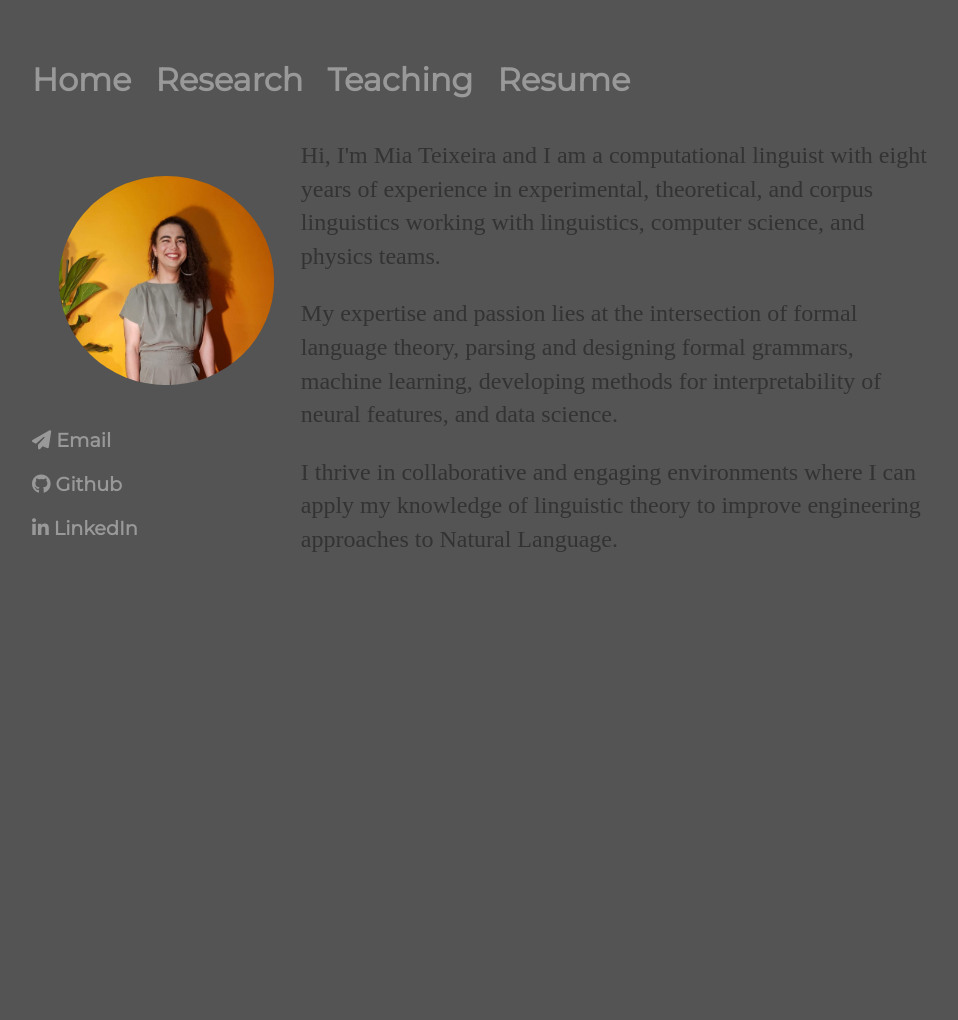
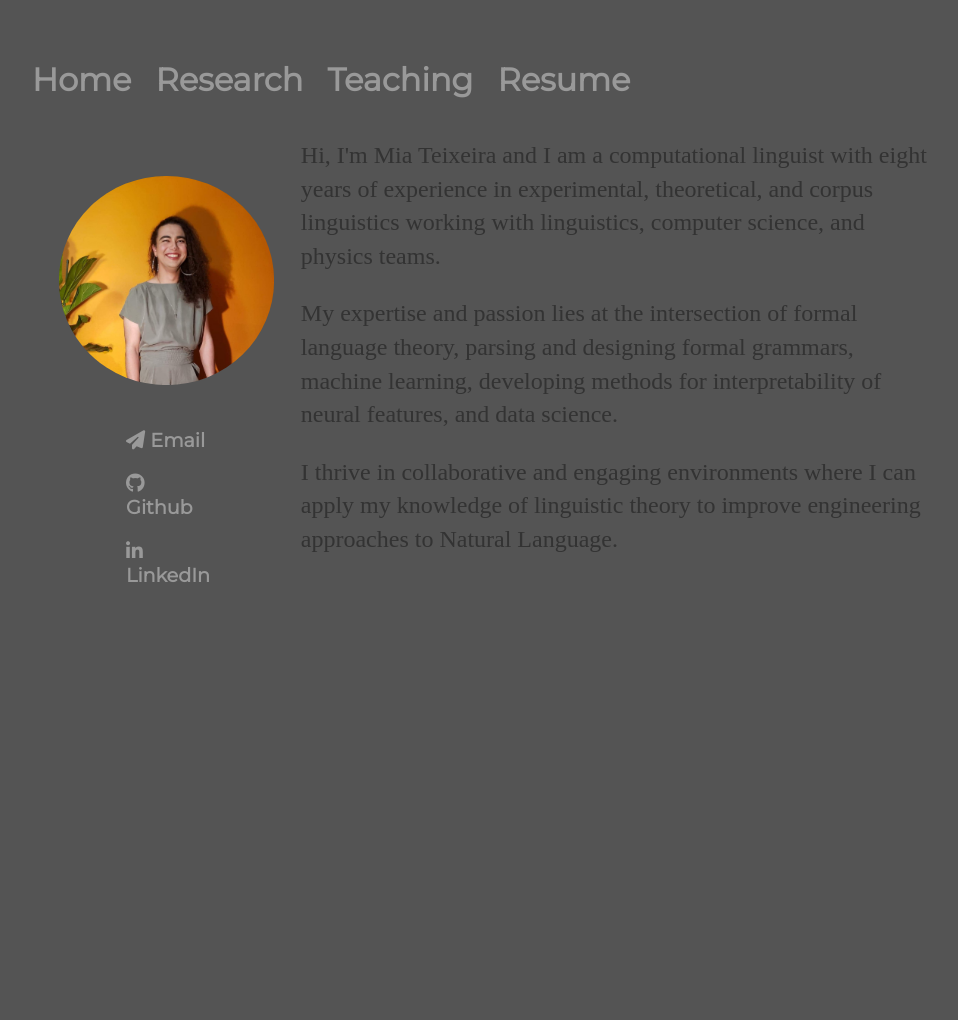
Before and after one commit to miateixeira/miateixeira.github.io, a Jekyll site: the page built from index.html, in a window 1280 px wide. Shown: the whole page, without its empty margins (160-1118 px from the left). Built offline with Jekyll 4.4.1, drawn with Linux system fonts in a browser that asks for light colours; nearby versions of some CDN libraries.

Commit message:
adjust sidebar link spacing

```diff
--- a/css/main.css
+++ b/css/main.css
@@ -17,6 +17,10 @@ nav ul, div.sidebar ul {
   font-weight: bold;
 }
 
+div.sidebar ul {
+  width: 30%;
+  margin-left: 35%;
+}
 /* nav ul li, footer ul li { */
 nav ul li {
   display: inline;
@@ -25,9 +29,7 @@ nav ul li {
 }
 
 div.sidebar ul li {
-  margin-bottom: 20px;
-  margin-left: auto;
-  margin-right: auto;
+  margin-bottom: 1em;
   font-size: 1.2em;
 }
 
```
